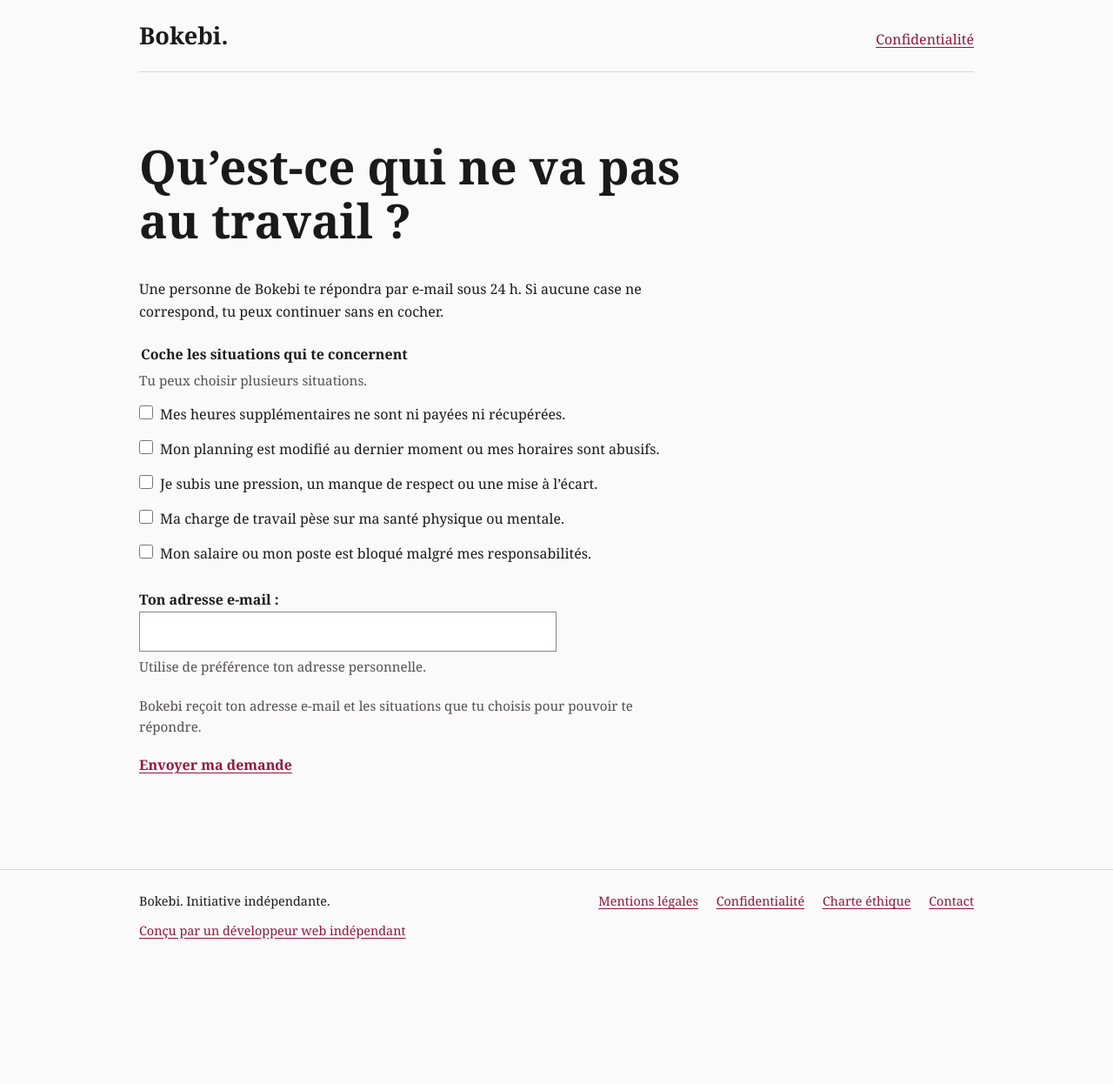
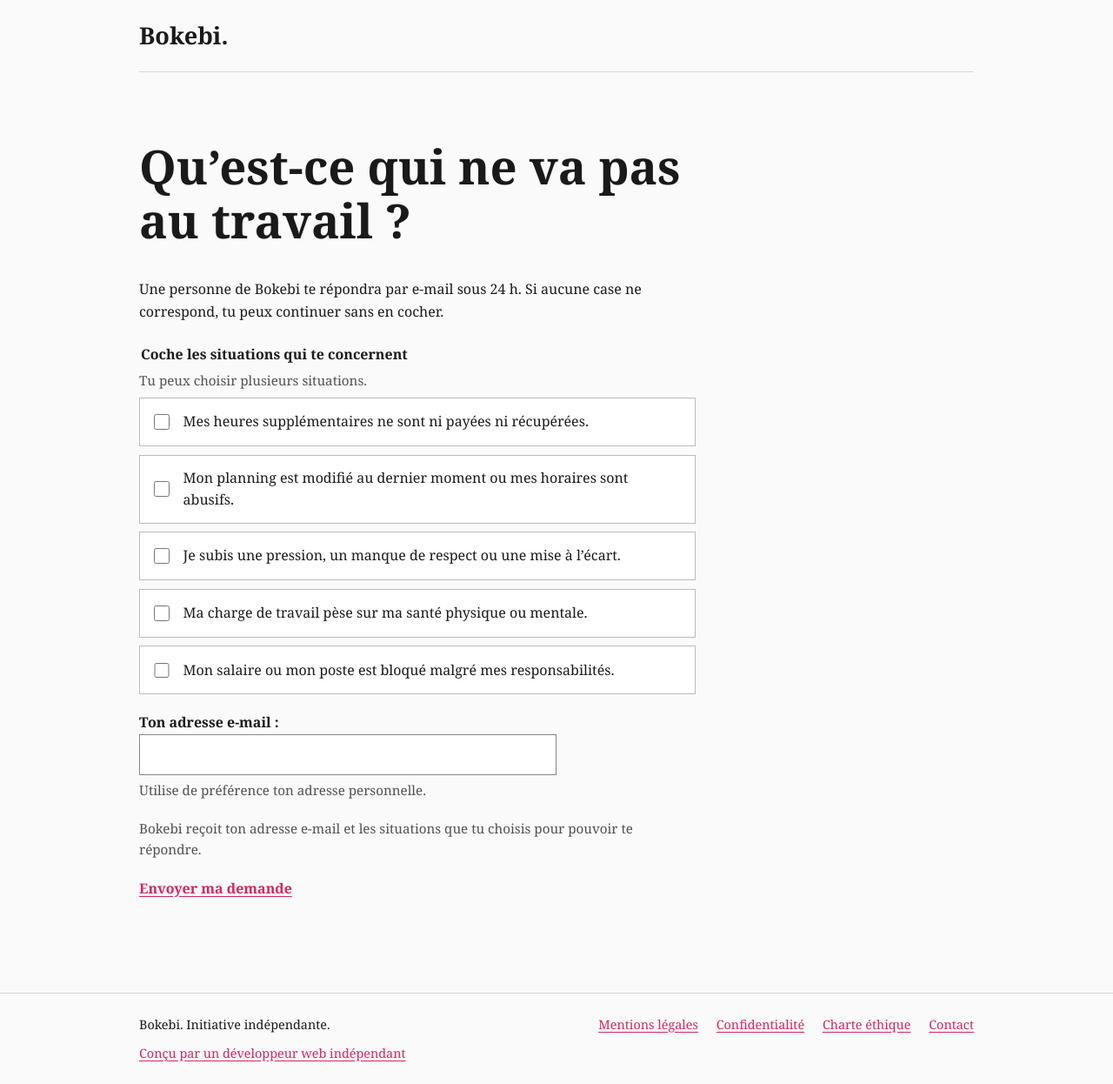
Before and after one commit to jafty/bokebi, a Django app: page /aide/ in a window 1280 px wide. Shown: the whole page at 87% size. Before the commit the page ends 1079 px from the top, so only its background shows below. Run offline with Django 5.2, Linux system fonts and the light colour scheme.

Commit message:
Refine homepage and survey styling

```diff
--- a/static/css/bokebi.css
+++ b/static/css/bokebi.css
@@ -5,8 +5,8 @@
   --muted: #545054;
   --line: #dad6d8;
   --field-border: #8d8288;
-  --accent: #94153d;
-  --focus: #ad1c4b;
+  --accent: #d7265e;
+  --focus: #a91343;
   --highlight: #fff2f6;
   font-family: Georgia, "Times New Roman", serif;
   line-height: 1.6;
@@ -69,6 +69,22 @@ a:hover { text-decoration-thickness: .12em; }
   margin-top: clamp(2rem, 5vw, 4rem);
   padding-top: clamp(1.25rem, 3vw, 2.5rem);
 }
+.home-intro {
+  min-height: 100vh;
+  min-height: 100svh;
+  display: flex;
+  flex-direction: column;
+}
+.home-intro .site-header { margin-bottom: 0; }
+.hero {
+  flex: 1;
+  display: flex;
+  flex-direction: column;
+  align-items: flex-start;
+  justify-content: center;
+  padding-block: 1.5rem;
+}
+.home-intro + main > .section:first-child { margin-top: 0; }
 .hero h1 { max-width: 15ch; }
 .lead { font-size: clamp(1.15rem, 2.5vw, 1.45rem); }
 .secondary, .context { color: var(--muted); }
@@ -110,18 +126,33 @@ input[type="text"], input[type="password"], input[type="email"], input[type="url
 .field .secondary { margin: .3rem 0 0; }
 .choices { border: 0; padding: 0; margin-inline: 0; min-width: 0; }
 .choices .secondary { margin: .25rem 0 .5rem; }
-.choices label, .choice-extra {
+.choice-list { display: grid; gap: .6rem; }
+.choices .choice-card {
   display: flex;
-  align-items: baseline;
-  gap: .5rem;
-  padding-block: .45rem;
+  align-items: center;
+  gap: 1rem;
+  min-height: 3.5rem;
+  padding: .8rem 1rem;
+  border: 1px solid #bbb;
+  background: #fff;
+  cursor: pointer;
 }
-.choice-extra { margin-top: .35rem; }
+.choice-card:hover { border-color: var(--accent); }
+.choice-card:has(input:checked) {
+  border-color: var(--accent);
+  background: var(--highlight);
+}
+.choice-card:has(input:focus-visible) {
+  outline: 3px solid var(--focus);
+  outline-offset: 3px;
+}
+.choice-none { margin-top: 1rem; }
+.choice-extra { margin: .35rem 0; }
 input[type="checkbox"] {
   accent-color: var(--accent);
   flex-shrink: 0;
-  width: 1rem;
-  height: 1rem;
+  width: 1.1rem;
+  height: 1.1rem;
   margin: 0;
 }
 .errorlist {
--- a/templates/base.html
+++ b/templates/base.html
@@ -9,10 +9,9 @@
   <script type="module" src="{% static 'js/bokebi.mjs' %}"></script>
 </head>
 <body>
-  <header class="site-header shell">
+  {% block header %}<header class="site-header shell">
     <a class="wordmark" href="{% url 'home' %}">Bokebi.</a>
-    <a href="{% url 'information-page' 'privacy' %}">Confidentialité</a>
-  </header>
+  </header>{% endblock %}
   <main class="shell">
     {% block content %}{% endblock %}
   </main>
--- a/templates/components/situations.html
+++ b/templates/components/situations.html
@@ -2,8 +2,18 @@
   <legend>{{ form.situations.label }}</legend>
   <p class="secondary">Tu peux choisir plusieurs situations.</p>
   {{ form.situations.errors }}
-  {{ form.situations }}
+  <div class="choice-list">
+    {% for choice in form.situations %}
+      <label class="choice-card">
+        {{ choice.tag }}
+        <span>{{ choice.choice_label }}</span>
+      </label>
+    {% endfor %}
+  </div>
   {% if form.none_applies %}
-    <div class="choice-extra">{{ form.none_applies }} {{ form.none_applies.label_tag }}</div>
+    <label class="choice-card choice-none">
+      {{ form.none_applies }}
+      <span>{{ form.none_applies.label }}</span>
+    </label>
   {% endif %}
 </fieldset>
```
Also changed, not shown: templates/home.html (+8 -1 lines), tests/browser/journeys.test.mjs (+1 -1 lines).
